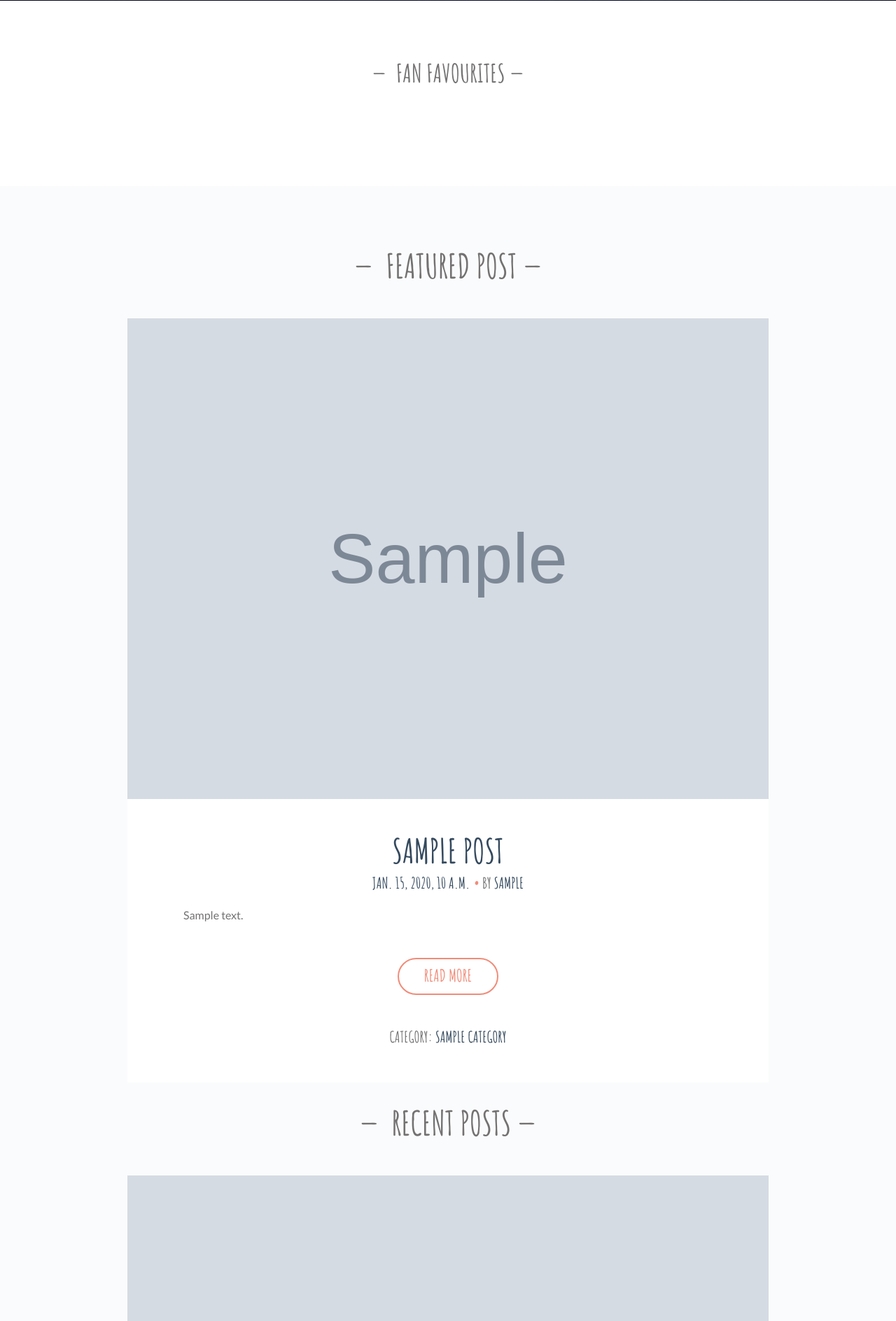
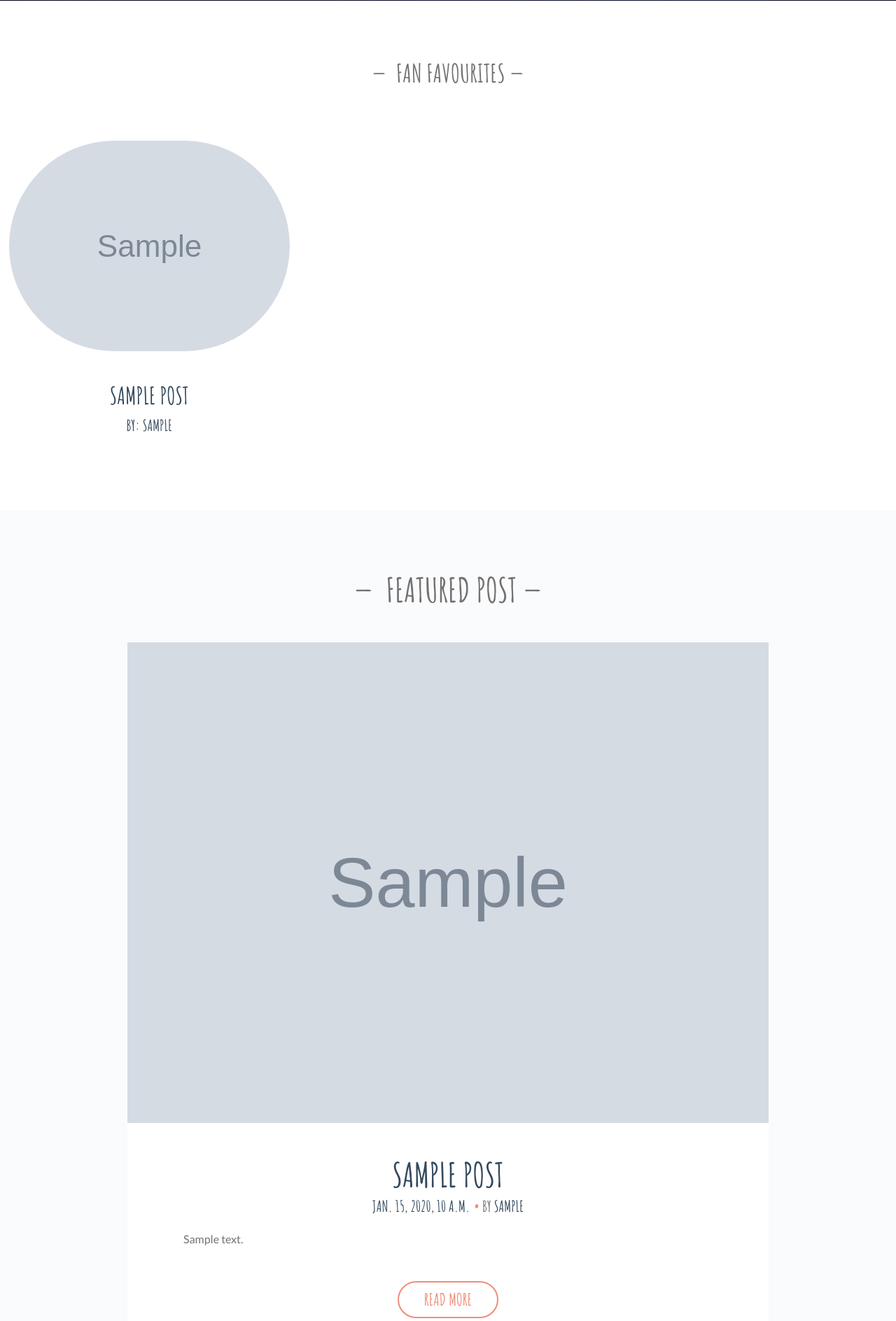
Before and after one commit to mukulmh/django-blog-website, a Django app: page /blog/index/ in a window 1280 px wide. Shown: the part 799-2687 px from the top of the page at 70% size. Run offline with Django 4.2, Linux system fonts and the light colour scheme; tables that the repository leaves empty hold one stand-in row (values such as "Sample post"); grey boxes marked "Sample" are stand-in pictures.

Commit message:
added like/dislike feature and fixed top posts section

```diff
--- a/Post/models.py
+++ b/Post/models.py
@@ -8,6 +8,9 @@ class Category(models.Model):
     image = models.ImageField(upload_to='pics')
     created_at = models.DateTimeField(auto_now_add=True)
     updated_at = models.DateTimeField(auto_now=True)
+
+    class Meta:
+        ordering = ('-created_at',)
 
     def __str__(self):
         return self.name
@@ -20,6 +23,9 @@ class Post(models.Model):
     updated_at = models.DateTimeField(auto_now=True)
     author = models.ForeignKey(User, on_delete=models.CASCADE)
     category = models.ForeignKey(Category, on_delete=models.CASCADE)
+
+    class Meta:
+        ordering = ('-created_at',)
 
     def __str__(self):
         return self.title
@@ -49,4 +55,4 @@ class Like(models.Model):
     updated_at = models.DateTimeField(auto_now=True)
 
     def __int__(self):
-        return self.id
+        return self.liked_on
--- a/Post/urls.py
+++ b/Post/urls.py
@@ -1,6 +1,6 @@
 from django.urls import path
 
-from .views import blogFilter, blogs, categories, create, delete, edit, index, profile, searchBlog, yourBlog, single
+from .views import blogFilter, blogs, categories, create, delete, edit, index, likepost, profile, searchBlog, yourBlog, single
 
 urlpatterns = [
     path('index/', index, name='index'),
@@ -14,4 +14,5 @@ urlpatterns = [
     path('yourblog/', yourBlog, name='yourblog'),
     path('profile/<int:id>',profile, name='profile'),
     path('search/',searchBlog, name='search'),
+    path('like/<int:id>',likepost, name='likepost'),
 ]
--- a/Post/views.py
+++ b/Post/views.py
@@ -9,15 +9,22 @@ from .models import Category, Comment, Featured, Like, Post
 
 # blog main page
 def index(request):
-    posts = Post.objects.all().order_by('-created_at')[:3]
+    posts = Post.objects.all()[:3]
+
+    likes = Like.objects.values('liked_on').annotate(count=Count('liked_by')).order_by('-count')[:3]
+    tops=[]
+    for post in likes:
+        top = Post.objects.get(id=post['liked_on'])
+        tops.append(top)
+
     featured = Featured.objects.all()
 
-    return render(request, 'blog/index.html',{'posts':posts,'featured':featured})
+    return render(request, 'blog/index.html',{'posts':posts,'featured':featured,'tops':tops})
 
 
 # all blogs page
 def blogs(request):
-    posts = Post.objects.all().order_by('-created_at')
+    posts = Post.objects.all()
 
     return render(request,'blog/blog.html',{'posts':posts})
 
@@ -30,7 +37,7 @@ def categories(request):
 
 # filter posts by category
 def blogFilter(request, id):
-    posts = Post.objects.filter(category_id=id).order_by('-created_at')
+    posts = Post.objects.filter(category_id=id)
     return render(request,'blog/blog.html',{'posts':posts})
 
 
@@ -39,6 +46,10 @@ def single(request, id):
     post = Post.objects.get(id=id)
     comments = Comment.objects.filter(comment_on=id).annotate(count=Count('id')).order_by()
     counts = Comment.objects.raw('SELECT id, COUNT(id) as count FROM post_comment WHERE comment_on_id = %s',[id])
+    likes = Like.objects.filter(liked_by_id=request.user.id, liked_on_id = id)
+    like = 'False'
+    if likes.exists():
+        like = 'True'
     if request.method=='POST':
         if request.user.is_authenticated:
             comment = request.POST['comment']
@@ -46,8 +57,8 @@ def single(request, id):
             back = request.POST.get('back', '/')
             query.save()
             return redirect(back)
-    related = Post.objects.filter(category_id=post.category_id).order_by('-created_at')[:3]
-    return render(request,'blog/single.html',{'post':post, 'related':related, 'comments':comments, 'counts':counts})
+    related = Post.objects.filter(category_id=post.category_id)[:3]
+    return render(request,'blog/single.html',{'post':post, 'related':related, 'comments':comments, 'counts':counts, 'like':like})
 
 
 # create post
@@ -62,7 +73,6 @@ def create(request):
             image = fs.save(file.name, file)
             author = request.user.id
             post = Post(title=title, description=description, category_id=category, author_id = author, image=image)
-            print(post)
             post.save()
         categories = Category.objects.all()
         return render(request, 'blog/create.html',{'categories':categories})
@@ -112,7 +122,7 @@ def delete(request, id):
 # blog created by the logged in user
 def yourBlog(request):
     if request.user.is_authenticated:
-        posts = Post.objects.filter(author_id=request.user.id).all().order_by('-created_at')
+        posts = Post.objects.filter(author_id=request.user.id).all()
         return render(request,'blog/yourblog.html',{'posts':posts})
     return redirect('index')
 
@@ -120,7 +130,7 @@ def yourBlog(request):
 # profile of an user
 def profile(request,id):
     author = User.objects.get(id=id)
-    posts = Post.objects.filter(author_id=id).order_by('-created_at')
+    posts = Post.objects.filter(author_id=id)
     return render(request,'blog/profile.html',{'posts':posts,'author':author})
 
 
@@ -131,3 +141,15 @@ def searchBlog(request):
         posts = Post.objects.filter(title__icontains=value)
         return render(request,'blog/blog.html',{'posts':posts})
     return redirect('blogs')
+
+
+# like post
+def likepost(request, id):
+    if request.user.is_authenticated:
+        likes = Like.objects.filter(liked_by_id=request.user.id, liked_on_id = id)
+        if likes.exists():
+            likes.delete()
+            return redirect('single', id=id)
+        click = Like(liked_by_id = request.user.id, liked_on_id = id)
+        click.save()
+        return redirect('single', id=id)
--- a/templates/blog/index.html
+++ b/templates/blog/index.html
@@ -18,7 +18,7 @@
 
     <h2 class="home-sticky-title">fan favourites</h2>
 
-    {% for post in top_posts %}
+    {% for t in tops %}
     <div class="sticky-inner">
 
         <!-- top blogs -->
@@ -26,21 +26,21 @@
         <aside class="home-sticky-post post has-post-thumbnail sticky ">
 
             <span class="post-image">
-                <a href="/blog/single/{{post.id}}">
-                    <img width="502" height="502" src="{{post.image.url}}" class="attachment-sticky size-sticky"
+                <a>
+                    <img width="502" height="502" src="{{t.image.url}}" class="attachment-sticky size-sticky"
                         alt="" />
                 </a>
             </span>
 
             <div class="inner">
                 <h3 class="entry-title">
-                    <a href="/blog/single/{{post.id}}">{{post.title}}</a>
+                    <a href="/blog/single/{{t.id}}">{{t.title}}</a>
                 </h3>
 
                 <ul class="meta top">
                     <li class="time">
-                        <a href="/blog/single/{{post.id}}" title="{{post.title}}">
-                            <time class="post-date updated" datetime="2015-01-31">By: {{post.author}}</time>
+                        <a href="/blog/profile/{{t.author_id}}" title="{{t.author}}">
+                            <time class="post-date updated">By: {{t.author}}</time>
                         </a>
                     </li>
                 </ul>
```
Also changed, not shown: templates/blog/single.html (+9 -1 lines), static/itsy/images/Camper-1.jpg, static/itsy/images/Flower-Shop.jpg, static/itsy/images/Run-2.jpg.
